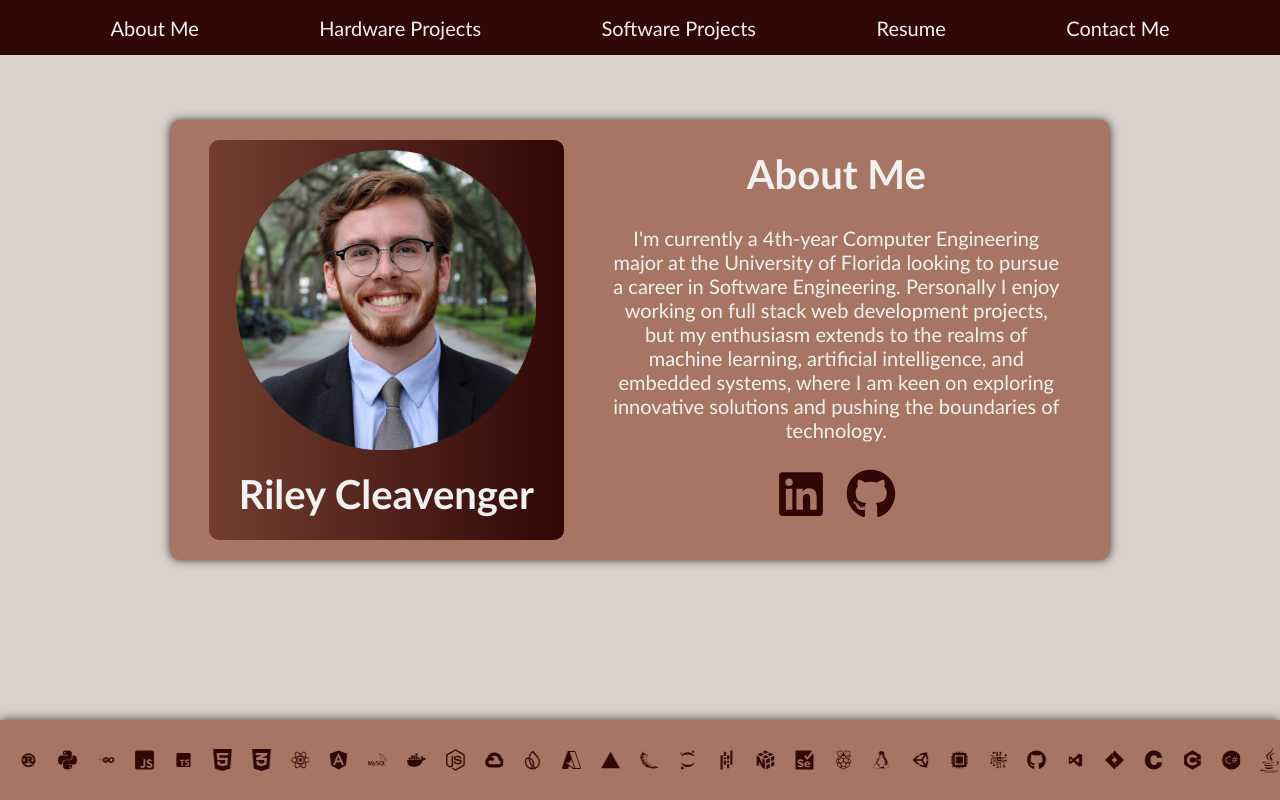
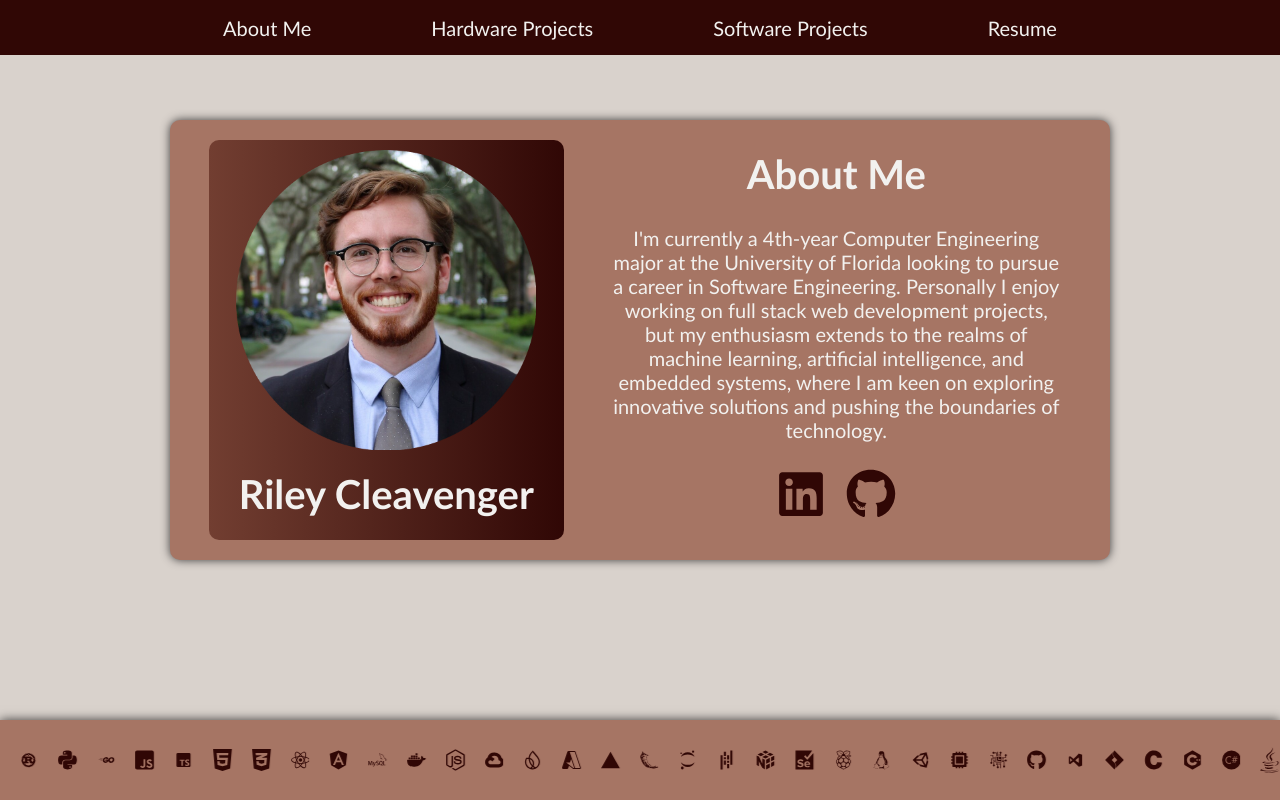
Before and after one commit to rileycleavenger/portfolio_v2, a React (Create React App) app in the folder riley-portfolio/: page / in a window 1280 px wide. Built offline with nearby package versions, Linux system fonts and the light colour scheme.

Commit message:
changed navbar

```diff
--- a/riley-portfolio/src/App.tsx
+++ b/riley-portfolio/src/App.tsx
@@ -5,7 +5,6 @@ import About from './components/about/about';
 import SwProjects from './components/swProjects/swProjects';
 import HwProjects from './components/hwProjects/hwProjects';
 import Resume from './components/resume/resume';
-import ContactMe from './components/contactMe/contactMe';
 import './App.css';
 import './variables.css';
 
@@ -19,7 +18,6 @@ const App: React.FC = () => {
           <Route path="/software" element={<SwProjects />} />
           <Route path="/hardware" element={<HwProjects />} />
           <Route path="/resume" element={<Resume />} />
-          <Route path="/Contact" element={<ContactMe />} />
         </Routes>
       </div>
     </Router>
--- a/riley-portfolio/src/components/contactMe/contactMe.tsx
+++ /dev/null
@@ -1,11 +0,0 @@
-import React from 'react';
-
-const ContactMe: React.FC = () => {
-  return (
-    <div>
-      <h1>Welcome to my Contact Me page</h1>
-    </div>
-  );
-};
-
-export default ContactMe;
--- a/riley-portfolio/src/components/navbar/navbar.css
+++ b/riley-portfolio/src/components/navbar/navbar.css
@@ -1,13 +1,14 @@
 nav{
     display: flex;
     flex-direction: row;
-    justify-content: space-evenly;
     align-items: center;
+    justify-content: center;
     position: fixed;
     width: 100%;
     z-index: 1;
     background-color: var(--primary-color);
     height: 55px;
+    gap: 100px;
 }
 
 .navLink:hover{
--- a/riley-portfolio/src/components/navbar/navbar.tsx
+++ b/riley-portfolio/src/components/navbar/navbar.tsx
@@ -10,7 +10,6 @@ const Navbar: React.FC = () => {
         <Link to="/hardware" className='navLink'>Hardware Projects</Link>
         <Link to="/software" className='navLink'>Software Projects</Link>
         <Link to="/resume" className='navLink'>Resume</Link>
-        <Link to="/contact" className='navLink'>Contact Me</Link>
     </nav>
   );
 };
```
Also changed, not shown: riley-portfolio/src/components/hwProjects/hwProjects.css (deleted).
